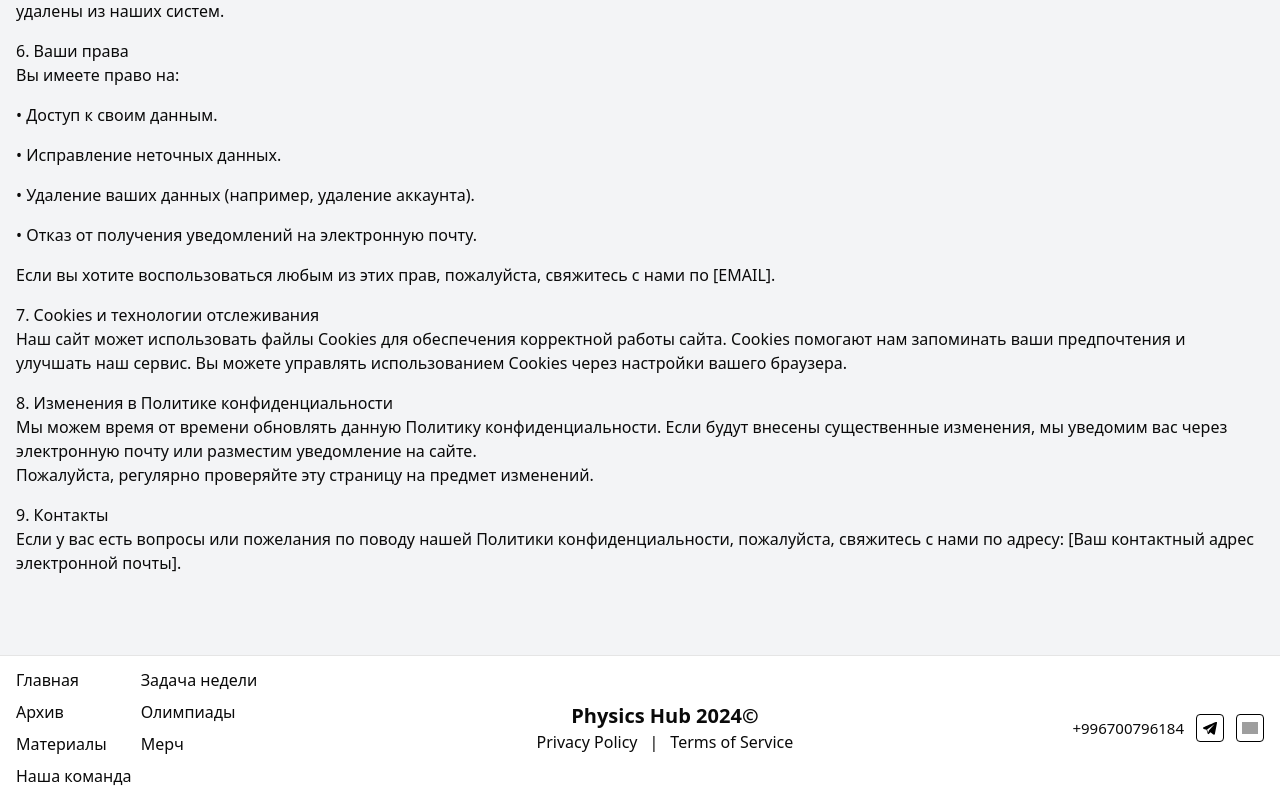
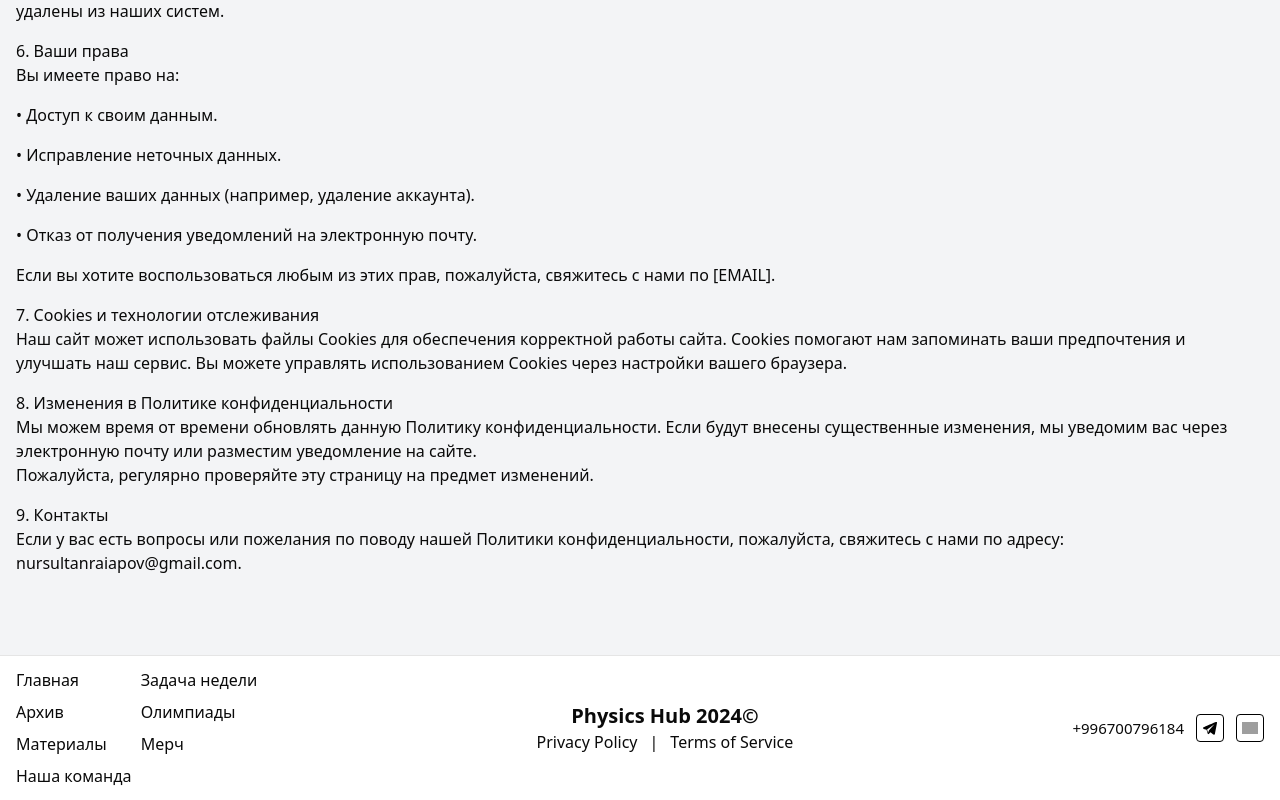
Before and after one commit to SabyrAlymbekov/PhysicsHub, a Next.js app: page /privacy-policy in a window 1280 px wide. Shown: the part 1060-1860 px from the top of the page. Built offline with nearby package versions, Linux system fonts and the light colour scheme; no server answers; grey boxes are pictures that could not be loaded.

Commit message:
Update policy-privacy.tsx

```diff
--- a/components/shared/policy-privacy/policy-privacy.tsx
+++ b/components/shared/policy-privacy/policy-privacy.tsx
@@ -136,8 +136,9 @@ const PolicyPrivacy = () => {
                         9. Контакты
                         <p>
                             Если у вас есть вопросы или пожелания по поводу нашей Политики конфиденциальности, пожалуйста,
-                            свяжитесь с нами по адресу: [Ваш контактный адрес электронной почты].
-                        </p>
+                            свяжитесь с нами по адресу: <a href="https://mail.google.com/mail/u/0/?pli=1#inbox?compose=CllgCJlKFQgmqcBnRHDRQrcGDHDGpXBTGghFmlBVqxrWGNWlPjZnFSHlXbQndtndnBgGzqBzwxB" target="_blank" rel="noopener noreferrer">
+                        nursultanraiapov@gmail.com
+                        </a>. </p>
                     </li>
                 </ul>
             </div>
```
